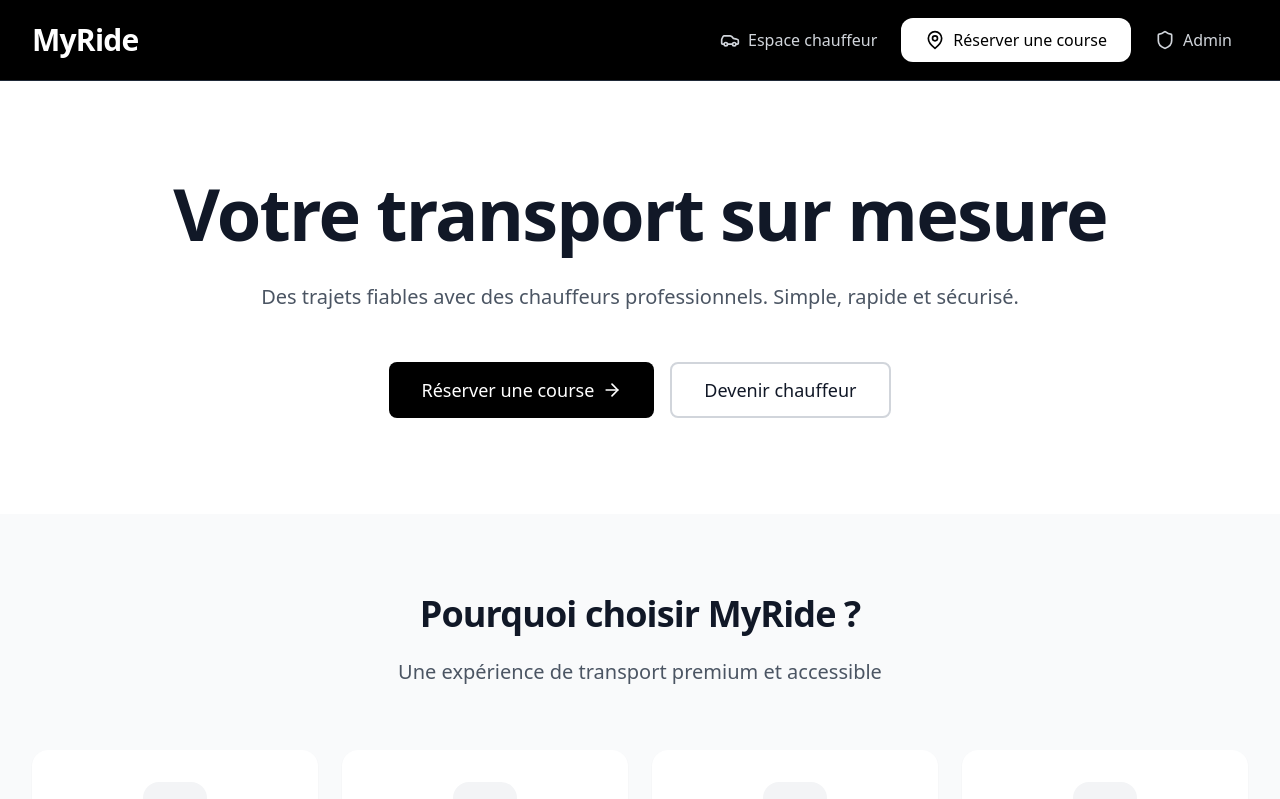
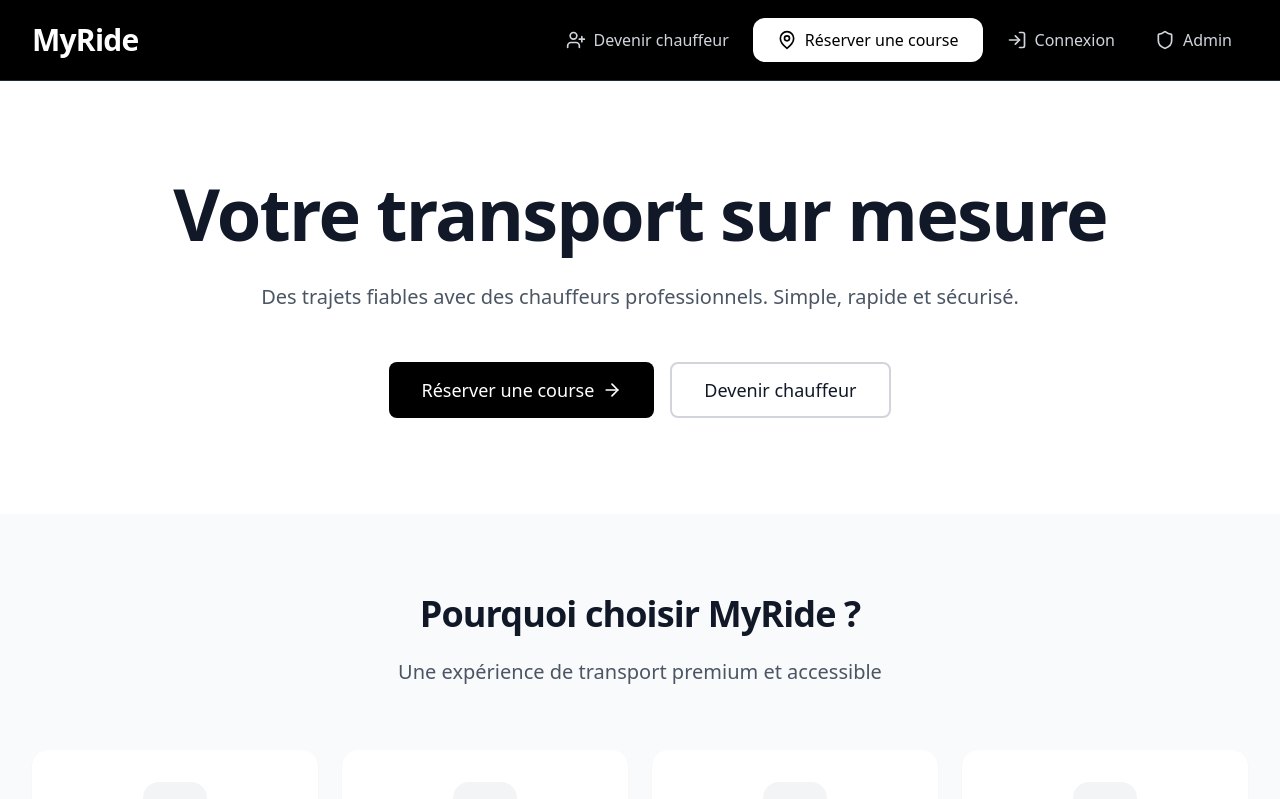
Before and after one commit to hammamiayoub/vtc-new, a React (Vite) app: page / in a window 1280 px wide. Shown: the top 799 px of the page. Built offline with nearby package versions, Linux system fonts and the light colour scheme; no server answers.

Commit message:
Updated Header.tsx

```diff
--- a/src/components/Header.tsx
+++ b/src/components/Header.tsx
@@ -31,15 +31,15 @@ export const Header: React.FC<HeaderProps> = ({ currentView, onViewChange }) =>
 
           <nav className="hidden md:flex items-center gap-2">
             <button
-              onClick={() => handleNavigation('login')}
+              onClick={() => handleNavigation('signup')}
               className={`flex items-center gap-2 px-4 py-2.5 rounded-xl transition-all duration-200 font-medium ${
-                currentView === 'login'
+                currentView === 'signup'
                   ? 'bg-gray-800 text-white'
                   : 'text-gray-300 hover:text-white hover:bg-gray-800'
               }`}
             >
-              <Car size={20} />
-              <span className="hidden sm:inline">Espace chauffeur</span>
+              <UserPlus size={20} />
+              <span className="hidden sm:inline">Devenir chauffeur</span>
             </button>
 
             <button
@@ -52,6 +52,18 @@ export const Header: React.FC<HeaderProps> = ({ currentView, onViewChange }) =>
             >
               <MapPin size={20} />
               <span className="hidden sm:inline">Réserver une course</span>
+            </button>
+
+            <button
+              onClick={() => handleNavigation('login')}
+              className={`flex items-center gap-2 px-4 py-2.5 rounded-xl transition-all duration-200 font-medium ${
+                currentView === 'login'
+                  ? 'bg-gray-800 text-white'
+                  : 'text-gray-300 hover:text-white hover:bg-gray-800'
+              }`}
+            >
+              <LogIn size={20} />
+              <span className="hidden sm:inline">Connexion</span>
             </button>
 
             <button
@@ -89,11 +101,19 @@ export const Header: React.FC<HeaderProps> = ({ currentView, onViewChange }) =>
               </button>
 
               <button
+                onClick={() => handleNavigation('signup')}
+                className="w-full flex items-center gap-3 px-4 py-3 text-left text-gray-300 hover:text-white hover:bg-gray-800 rounded-lg transition-colors"
+              >
+                <UserPlus size={20} />
+                <span>Devenir chauffeur</span>
+              </button>
+
+              <button
                 onClick={() => handleNavigation('login')}
                 className="w-full flex items-center gap-3 px-4 py-3 text-left text-gray-300 hover:text-white hover:bg-gray-800 rounded-lg transition-colors"
               >
-                <Car size={20} />
-                <span>Espace chauffeur</span>
+                <LogIn size={20} />
+                <span>Connexion</span>
               </button>
 
               <button
```
